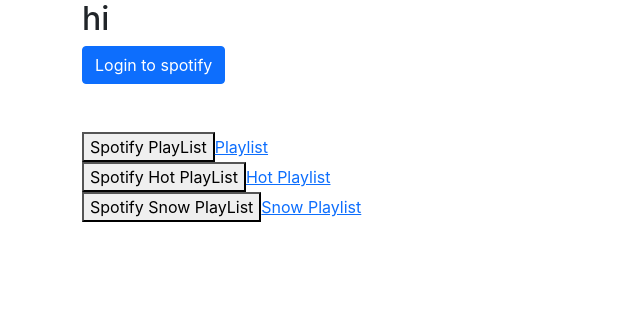
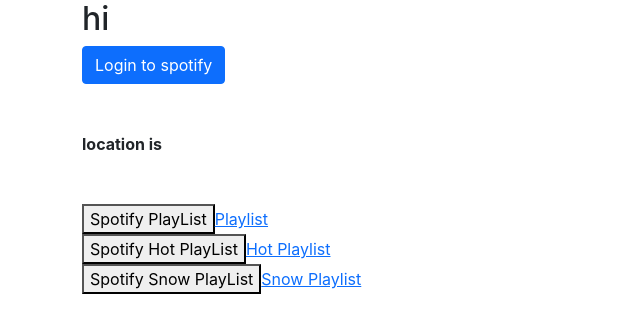
Before and after one commit to jaleyerdelen/weather-player, a React (Create React App) app: page / in a window 1280 px wide. Shown: the top 332 px of the page, without its empty margins (0-640 px from the left). Built offline with nearby package versions, Linux system fonts and the light colour scheme; no server answers.

Commit message:
geolocation

```diff
--- a/src/App.js
+++ b/src/App.js
@@ -1,8 +1,9 @@
-import { useEffect } from "react";
+import { useEffect, useState } from "react";
 import SpotifyPlayList from "./components/Spotify/SpotifyPlayList";
 import SpotifyHotPlayList from "./components/Spotify/SpotifyHotPlayList";
 import SpotifySnowPlayList from "./components/Spotify/SpotifySnowPlayList";
 import { BrowserRouter, Routes, Route } from "react-router-dom";
+import axios from "axios";
 
 const REACT_APP_CLIENT_IDS = process.env.REACT_APP_CLIENT_ID;
 const SPOTIFY_AUTHORIZE_ENDPOINT = "https://accounts.spotify.com/authorize";
@@ -24,6 +25,8 @@ const SpotifyAuth = (hash) => {
 };
 
 function App() {
+  const [location, setLocation] = useState("");
+
   useEffect(() => {
     if (window.location.hash) {
       const { access_token, expires_in, token_type } = SpotifyAuth(
@@ -36,8 +39,21 @@ function App() {
     }
   }, []);
 
+  useEffect(() => {
+    geolocation();
+  }, []);
+
   const handleLogin = () => {
     window.location = `${SPOTIFY_AUTHORIZE_ENDPOINT}?client_id=${REACT_APP_CLIENT_IDS}&redirect_uri=${REDIRECT_URL_AFTER_LOGIN}&scope=${SCOPES_URL_PARAM}&response_type=token&show_dialog=true`;
+  };
+
+  const geolocation = () => {
+    axios
+      .get("https://geolocation-db.com/json/")
+      .then((res) => {
+        setLocation(res.data.city);
+      })
+      .catch((err) => console.log(err));
   };
 
   return (
@@ -53,7 +69,8 @@ function App() {
           <button className="btn btn-primary" onClick={handleLogin}>
             Login to spotify
           </button>
-          <div className="mt-5">
+          <div className="fw-bolder mt-5 mb-5">{`location is ${location}`}</div>
+          <div>
             <SpotifyPlayList />
             <SpotifyHotPlayList />
             <SpotifySnowPlayList />
```
